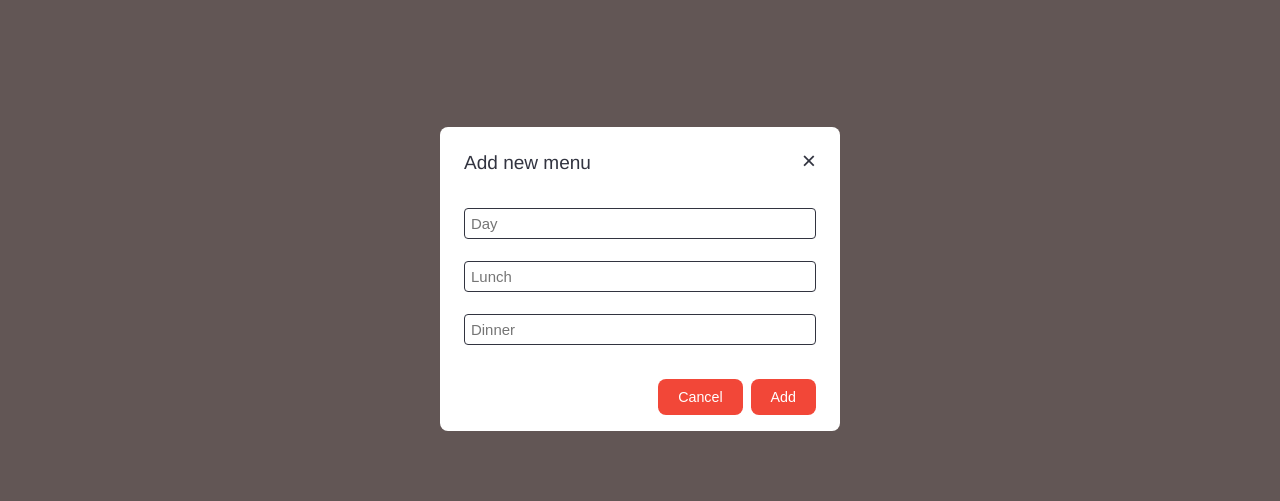
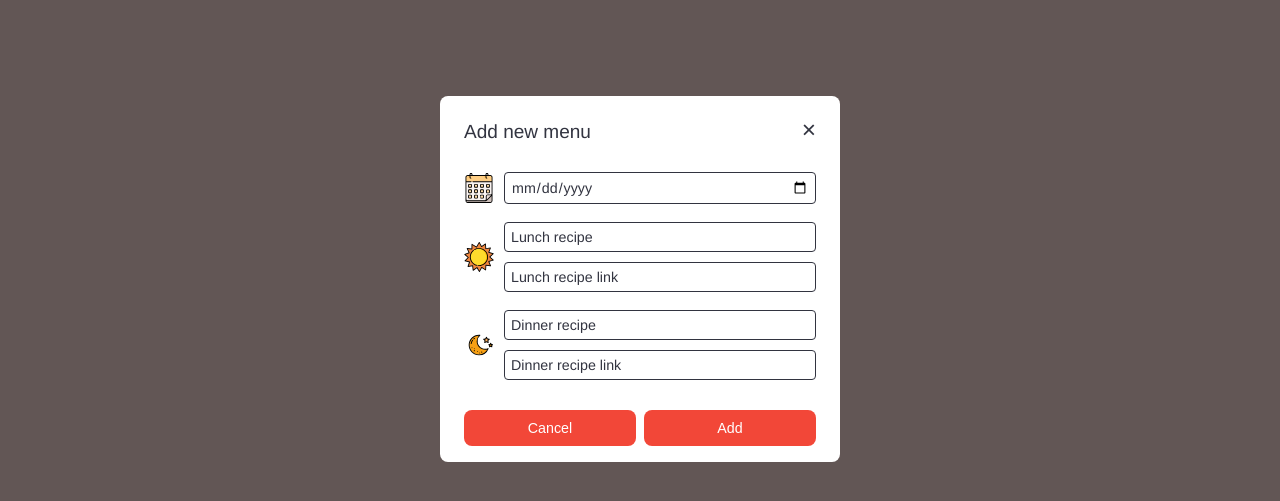
Before and after one commit to aidamanna/kitchenator, a website built with Parcel: page src/main/index.html in a window 1280 px wide. Both pictures are taken after a click on the button "Add your menu". Shown: the part 101-602 px from the top of the page. Built offline with nearby package versions, Linux system fonts and the light colour scheme; files whose address does not match are found by name.

Commit message:
Add magic to make add your menu modal beautiful

```diff
--- a/package.json
+++ b/package.json
@@ -13,6 +13,10 @@
   "devDependencies": {
     "browserify": "^17.0.0",
     "jest": "^26.6.3",
-    "parcel-bundler": "1.12.3"
+    "parcel-bundler": "1.12.3",
+    "parcel-plugin-static-files-copy": "^2.6.0"
+  },
+  "staticFiles": {
+    "staticPath": "public"
   }
 }
--- a/src/main/addMenuView.js
+++ b/src/main/addMenuView.js
@@ -7,13 +7,28 @@ function render() {
                     <span class="close">&times;</span>
                   </header>
                   <form class="modal-content" >
-                    <input type="text" placeholder="Day"/>
-                    <input type="text" placeholder="Lunch"/>
-                    <input type="text" placeholder="Dinner"/>
+                    <div class="form-element">
+                        <img class="input-icon" src="calendar.svg">
+                        <input type="date"/>
+                    </div>
+                    <div class="form-element">
+                        <img class="input-icon" src="sun.svg">
+                        <div>
+                            <input type="text" class="form-subelement" placeholder="Lunch recipe"/>
+                            <input type="text" class="form-subelement" placeholder="Lunch recipe link"/>
+                        </div>
+                    </div>
+                    <div class="form-element">
+                        <img class="input-icon" src="moon.svg">
+                        <div>
+                            <input type="text" class="form-subelement" placeholder="Dinner recipe"/>
+                            <input type="text" class="form-subelement" placeholder="Dinner recipe link"/>
+                        </div>
+                    </div>
                   </form>
                   <footer class="modal-footer">
                     <input type="button" value="Cancel" class="btn-default"/>
-                    <input type="submit" value="Add" class="btn-default btn-align-right"/>
+                    <input type="submit" value="Add" class="btn-default"/>
                   </footer>
             </div>
         </div>
--- a/src/main/menuView.js
+++ b/src/main/menuView.js
@@ -15,7 +15,7 @@ function render(targetElement) {
             </div>
         </li>`).join('');
 
-    const menuListElement = `<input type="button" class="btn-default btn-block" value="Add your menu">
+    const menuListElement = `<input type="button" class="btn-default" value="Add your menu">
                 <ul class="weekly-menu-list">${menuItemsElement}</ul>`
 
     targetElement.innerHTML = menuListElement;
--- a/src/main/style.css
+++ b/src/main/style.css
@@ -38,6 +38,19 @@ input[type="submit"],
 .input-checkbox {
     -webkit-appearance: none;
 }
+
+::placeholder { /* Chrome, Firefox, Opera, Safari 10.1+ */
+    color: var(--gray);
+    opacity: 1; /* Firefox */
+  }
+
+  :-ms-input-placeholder { /* Internet Explorer 10-11 */
+    color: var(--gray);
+  }
+
+  ::-ms-input-placeholder { /* Microsoft Edge */
+    color: var(--gray);
+  }
 
 html,
 body {
@@ -172,6 +185,7 @@ body {
     padding: 10px 20px;
     border-width: 0;
     width: 100%;
+    margin-right: 8px;
 }
 
 .btn-default:hover {
@@ -180,14 +194,8 @@ body {
     background-color: var(--light-red);
 }
 
-.btn-align-right {
-    margin-left: 8px;
-}
-
-@media (min-width:600px) {
-    .btn-default {
-        width: auto;
-    }
+.btn-default:last-child {
+    margin-right: 0px;
 }
 
 .modal-container {
@@ -224,13 +232,13 @@ body {
     display: flex;
     justify-content: space-between;
     align-items: baseline;
-    margin-bottom: 20px;
+    margin-bottom: 24px;
 }
 
 .modal-footer {
     display: flex;
     justify-content: flex-end;
-    margin-top: 20px;
+    margin-top: 30px;
 }
 
 h2 {
@@ -251,14 +259,39 @@ h2 {
     cursor: pointer;
 }
 
-input[type="text"] {
+input[type="text"],
+input[type="date"] {
     width: 100%;
     padding: 6px;
     border: 1px solid var(--gray);
     border-radius: 4px;
-    box-sizing: border-box;
-    margin-top: 8px;
-    margin-bottom: 14px;
-    resize: vertical;
-    font-size: 1.1em;
+    font-size: 1.05em;
+    color: var(--gray);
+    font-family: 'Fira Sans', Helvetica, Arial, sans-serif;
 }
+
+.input-icon {
+    width: 30px;
+    margin-right: 10px;
+}
+
+.form-element {
+    margin-bottom: 18px;
+    display: flex;
+}
+
+.form-element:last-child {
+    margin-bottom: 0px;
+}
+
+.form-subelement {
+    margin-bottom: 10px;
+}
+
+.form-subelement:last-child {
+    margin-bottom: 0px;
+}
+
+input[type=date]:invalid::-webkit-datetime-edit {
+    color: rgb(221, 26, 26);
+}
```
Also changed, not shown: public/calendar.svg (added), public/moon.svg (added), public/sun.svg (added), 1 other file.
